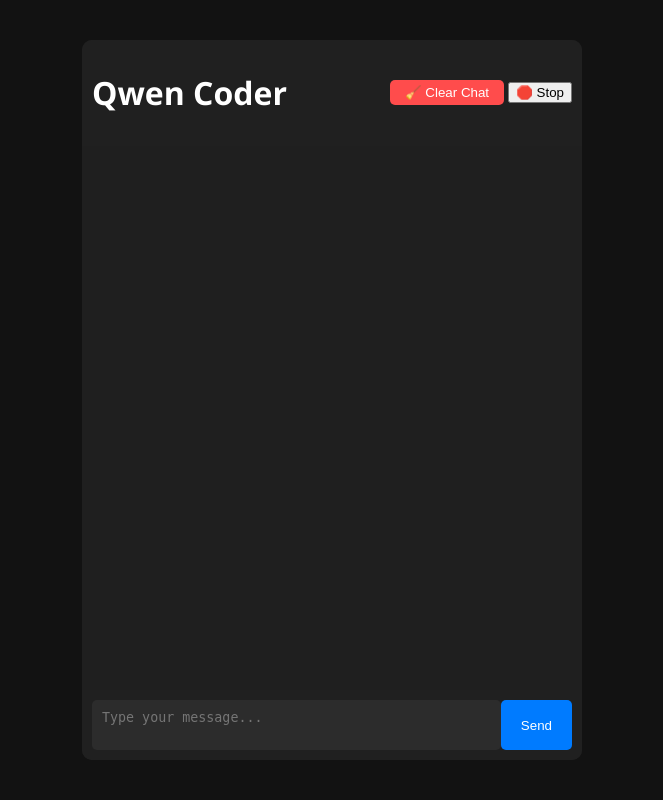
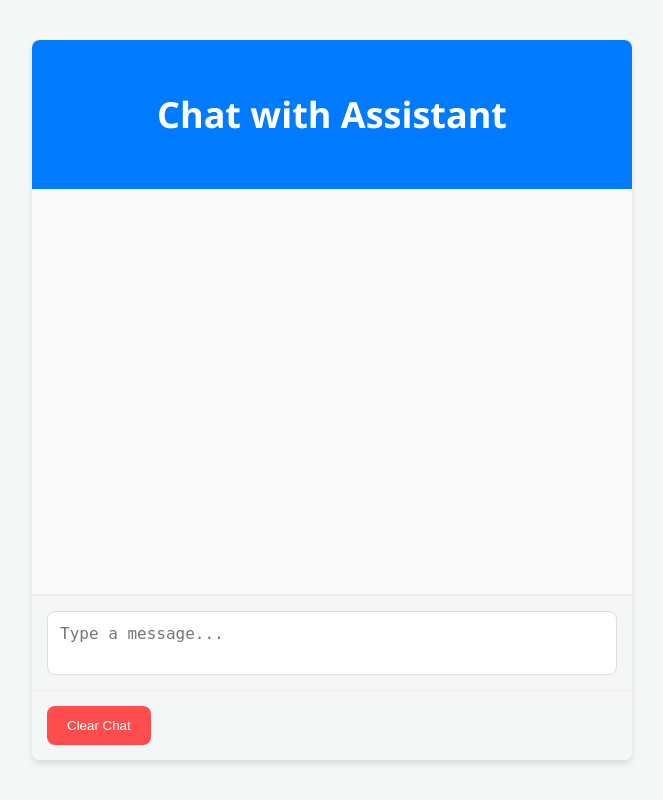
Before and after one commit to rajg2023/TextGen-Chat-WebApplication-Mistralai-Model, a Flask app: page / in a window 1280 px wide. Shown: the whole page, without its empty margins (308-971 px from the left). Run offline with Flask 3, Linux system fonts and the light colour scheme.

Commit message:
Updated chat application with complete response handling and UI improvements

````diff
--- a/app.py
+++ b/app.py
@@ -1,7 +1,7 @@
 import os
 import secrets
 from dotenv import load_dotenv
-from flask import Flask, request, render_template, session, jsonify, Response
+from flask import Flask, request, render_template, session, jsonify
 import requests
 import logging
 import time
@@ -25,7 +25,10 @@ HEADERS = {
 }
 
 # Configure logging
-logging.basicConfig(level=logging.DEBUG)
+logging.basicConfig(level=logging.DEBUG,
+                    format='%(asctime)s %(levelname)s %(message)s',
+                    handlers=[logging.FileHandler("app.log"),
+                              logging.StreamHandler()])
 
 @app.route('/')
 def index():
@@ -34,105 +37,104 @@ def index():
         session['history'] = []
     return render_template('chat.html', history=session['history'])
 
-@app.route('/get_response', methods=['GET', 'POST'])  # Allow both GET and POST requests
+@app.route('/get_response', methods=['POST'])
 def get_response():
-    """Handle both GET and POST requests."""
-    if request.method == 'POST':
-        user_input = request.form.get('prompt', '').strip()
-        if not user_input:
-            logging.warning("Empty prompt received")
-            return jsonify({'error': 'Prompt cannot be empty'}), 400
-    elif request.method == 'GET':
-        user_input = request.args.get('prompt', '').strip()  # Fetch prompt from query string
-        if not user_input:
-            logging.warning("Empty prompt received in GET")
-            return jsonify({'error': 'Prompt cannot be empty'}), 400
+    """Process the user input and send it to HuggingFace model."""
+    user_input = request.form.get('prompt', '').strip()
+    if not user_input:
+        logging.warning("Empty prompt received")
+        return jsonify({'error': 'Prompt cannot be empty'}), 400
 
     if 'history' not in session:
         session['history'] = []
 
     session['history'].append({'role': 'user', 'message': user_input})
 
-    # ⚠️ Limit chat history to avoid context overflow (only last 10 interactions)
-    history_for_api = session['history'][-10:]  # Only keep the last 10 exchanges
+    # Limit chat history to avoid context overflow (only last 5 interactions)
+    history_for_api = session['history'][-5:]  # Only keep the last 5 exchanges
 
+    # Construct the prompt with the entire conversation history
+    messages = [{"role": msg['role'], "content": msg['message']} for msg in history_for_api]
+    prompt = apply_chat_template(messages)
+
+    logging.debug(f"Prompt sent to model: {prompt}")
+
+    # Get the AI response
+    ai_response = get_complete_ai_response(prompt)
+
+    # Add AI response to the session history
+    session['history'].append({'role': 'assistant', 'message': ai_response})
+    session.modified = True  # Ensure session changes are saved
+
+    return jsonify({'message': ai_response})
+
+def apply_chat_template(messages):
+    """Apply the chat template to format the messages."""
     intro_message = (
         "The following is a conversation with an AI assistant.\n"
         "The assistant is helpful, creative, clever, and concise.\n"
     )
+    formatted_messages = "\n".join([f"{msg['role'].capitalize()}: {msg['content']}" for msg in messages])
+    return intro_message + formatted_messages + "\nAssistant:"
 
-    # ⚠️ Enhanced prompt structure for clarity
-    prompt = intro_message + "\n".join(
-        [f"{msg['role'].capitalize()}: {msg['message']}" for msg in history_for_api]
-    ) + "\nAssistant:"
+def get_complete_ai_response(prompt):
+    """Send the prompt to HuggingFace API and return the complete response."""
+    complete_response = ""
+    while True:
+        response_part = get_ai_response(prompt + complete_response)
+        if response_part.endswith("..."):
+            complete_response += response_part[:-3]
+        else:
+            complete_response += response_part
+            break
+    return complete_response
 
-    logging.debug(f"Prompt sent to model: {prompt}")
+def get_ai_response(prompt):
+    """Send the prompt to HuggingFace API and return the response."""
+    try:
+        data = {
+            'inputs': prompt,
+            'parameters': {
+                'max_length': 1000,  # Increase max_length to accommodate longer responses
+                'temperature': 0.7,
+                'top_p': 0.95
+            }
+        }
 
-    # Return a streaming response
-    return Response(stream_response(prompt), content_type='text/event-stream')
+        logging.debug(f"Sending request to HuggingFace API with data: {data}")
+
+        response = requests.post(API_URL, headers=HEADERS, json=data, timeout=60)
+        response.raise_for_status()
+
+        response_json = response.json()
+        logging.debug(f"Received response from HuggingFace API: {response_json}")
+
+        if isinstance(response_json, list) and len(response_json) > 0:
+            generated_text = response_json[0].get('generated_text', 'No response generated.')
+            logging.debug(f"Generated text before processing: {generated_text}")
+            # Remove the user's message from the AI response if it is included
+            if "Assistant:" in generated_text:
+                generated_text = generated_text.split("Assistant:")[-1].strip()
+            logging.debug(f"Generated text after processing: {generated_text}")
+            return generated_text
+        else:
+            logging.warning("No valid response received from HuggingFace API.")
+            return "No valid response received."
+    except requests.exceptions.Timeout:
+        logging.error("Request to HuggingFace API timed out.")
+        return "Error: Request timed out."
+    except requests.exceptions.RequestException as e:
+        logging.error(f"Request to HuggingFace API failed: {e}")
+        return f"Error: {e}"
+    except Exception as e:
+        logging.error(f"Unexpected error: {e}")
+        return f"Error: {e}"
 
 @app.route('/clear', methods=['POST'])
-def clear():
-    """Clear the chat history."""
-    session.pop('history', None)  # Clear chat history from the session
-    return jsonify({'message': 'Chat history cleared'}), 200
-
-def stream_response(prompt, max_loops=10):
-    """Stream the AI's response in real-time using SSE."""
-    for i in range(max_loops):
-        try:
-            data = {
-                'inputs': prompt,
-                'parameters': {
-                    'max_length': 500,  # Generate 500 tokens at a time
-                    'temperature': 0.7,
-                    'top_p': 0.95
-                }
-            }
-
-            logging.info(f"Sending request (loop {i+1})...")
-            response = send_request_with_retries(data)
-            response_json = response.json()
-
-            if isinstance(response_json, list) and len(response_json) > 0:
-                chunk = response_json[0].get('generated_text', '')
-                if 'Assistant:' in chunk:
-                    chunk = chunk.split('Assistant:')[-1].strip()
-
-                logging.debug(f"Received chunk: {chunk}")
-
-                yield f"data: {chunk}\n\n"  # Send the chunk to the client
-
-                # ⚠️ Stop the stream when one of the "end" triggers is detected
-                if chunk.endswith(('.', '!', '?')) or "The End" in chunk:
-                    logging.info("AI finished response.")
-                    break
-
-                prompt = prompt + chunk + "\nAssistant:"
-            else:
-                logging.warning("No valid response received.")
-                break
-
-        except Exception as e:
-            logging.error(f"Error during generation loop {i+1}: {str(e)}")
-            break
-
-def send_request_with_retries(data, retries=3):
-    """Send a request to the HuggingFace API with retry logic."""
-    for attempt in range(retries):
-        try:
-            response = requests.post(API_URL, headers=HEADERS, json=data, timeout=60)
-            response.raise_for_status()
-            return response
-        except requests.exceptions.HTTPError as http_err:
-            logging.error(f"HTTP error occurred: {http_err}")
-            if response.status_code == 429:  # Too Many Requests
-                time.sleep(2 ** attempt)  # Exponential backoff
-        except requests.exceptions.RequestException as req_err:
-            logging.error(f"Request error occurred: {req_err}")
-        except Exception as e:
-            logging.error(f"Unexpected error: {str(e)}")
-    raise Exception("All attempts to contact the Qwen API have failed.")
+def clear_chat():
+    """Clear chat history."""
+    session['history'] = []
+    return jsonify({'status': 'success'})
 
 if __name__ == '__main__':
     app.run(debug=True)
--- a/static/css/style.css
+++ b/static/css/style.css
@@ -1,8 +1,8 @@
 /* General Styles */
 body {
     font-family: 'Segoe UI', Tahoma, Geneva, Verdana, sans-serif;
-    background-color: #121212;
-    color: #fff;
+    background-color: #f4f7f6;
+    color: #333;
     margin: 0;
     height: 100vh;
     display: flex;
@@ -12,104 +12,104 @@ body {
 
 .chat-app {
     width: 100%;
-    max-width: 500px;
+    max-width: 600px;
     height: 90vh;
     display: flex;
     flex-direction: column;
-    border-radius: 10px;
+    border-radius: 8px;
     overflow: hidden;
-    background-color: #1f1f1f;
+    background-color: #fff;
+    box-shadow: 0 4px 6px rgba(0, 0, 0, 0.1);
 }
 
 header {
-    background-color: #202020;
-    padding: 10px;
-    display: flex;
-    justify-content: space-between;
-    align-items: center;
+    background-color: #007bff;
+    padding: 20px;
+    text-align: center;
+    color: #fff;
+    font-size: 24px;
+    font-weight: bold;
 }
 
 .chat-container {
     flex: 1;
     padding: 20px;
     overflow-y: auto;
-    scroll-behavior: smooth;  /* Smooth scrolling */
+    background-color: #f9f9f9;
+    border-bottom: 1px solid #eee;
+    scroll-behavior: smooth;
 }
 
 .message {
     display: flex;
-    margin-bottom: 15px;  /* Adjusted spacing */
-    padding: 5px 0;
+    margin-bottom: 20px;
 }
 
 .message.user .bubble {
     background-color: #007bff;
     color: white;
     align-self: flex-start;
+    max-width: 75%;
 }
 
 .message.assistant .bubble {
     background-color: #444;
     color: white;
     align-self: flex-end;
+    max-width: 75%;
 }
 
 .bubble {
-    padding: 10px 15px;
-    border-radius: 8px;
-    color: #fff;
-    max-width: 80%;  /* Adjusted from 70% */
-}
-
-/* Code block styling */
-pre {
-    background-color: #2c2c2c;
-    padding: 20px;
-    border-radius: 8px;
-    font-size: 14px;
-    color: #fff;
-    margin-top: 10px;
-    white-space: pre-wrap;
+    padding: 12px 18px;
+    border-radius: 15px;
+    font-size: 16px;
+    line-height: 1.5;
     word-wrap: break-word;
-}
-
-code {
-    font-family: 'Courier New', monospace;
 }
 
 form {
     display: flex;
-    padding: 10px;
-    background-color: #202020;
+    padding: 15px;
+    background-color: #f4f7f6;
+    border-top: 1px solid #eee;
+    align-items: center;
+    gap: 10px; /* Add space between elements */
 }
 
 textarea {
     flex: 1;
-    border: none;
-    padding: 10px;
-    border-radius: 5px;
+    border: 1px solid #ddd;
+    padding: 12px;
+    border-radius: 8px;
     resize: none;
-    color: #fff;
-    background-color: #2c2c2c;
+    color: #333;
+    font-size: 16px;
 }
 
 textarea:focus {
     outline: none;
     border: 2px solid #007bff;
-    background-color: #333;
 }
 
-button.send-btn {
+button.send-btn, button.clear-btn {
     background-color: #007bff;
     border: none;
     color: white;
-    padding: 10px 20px;
-    border-radius: 5px;
+    padding: 12px 20px;
+    border-radius: 8px;
     cursor: pointer;
 }
 
-button.send-btn:hover {
+button.send-btn:hover, button.clear-btn:hover {
     background-color: #0056b3;
+}
+
+button.clear-btn {
+    background-color: #ff4c4c;
+}
+
+button.clear-btn:hover {
+    background-color: #e03e3e;
 }
 
 /* Custom Scrollbar */
@@ -118,24 +118,38 @@ button.send-btn:hover {
 }
 
 .chat-container::-webkit-scrollbar-thumb {
-    background-color: #444;
+    background-color: #888;
     border-radius: 4px;
 }
 
 .chat-container::-webkit-scrollbar-track {
-    background: #333;
+    background: #f4f7f6;
 }
 
-/* Clear Button */
-.clear-btn {
-    background-color: #ff4c4c;
-    color: white;
-    padding: 5px 15px;
-    border: none;
-    border-radius: 5px;
-    cursor: pointer;
+/* Typing Indicator */
+.typing-indicator {
+    display: flex;
+    align-items: center;
+    margin-bottom: 20px;
+    color: #888;
 }
 
-.clear-btn:hover {
-    background-color: #e03e3e;
+.typing-indicator::before {
+    content: '';
+    display: inline-block;
+    width: 8px;
+    height: 8px;
+    margin-right: 5px;
+    background-color: #888;
+    border-radius: 50%;
+    animation: blink 1s infinite;
 }
+
+@keyframes blink {
+    0%, 100% {
+        opacity: 1;
+    }
+    50% {
+        opacity: 0;
+    }
+}
--- a/static/js/script.js
+++ b/static/js/script.js
@@ -1,5 +1,7 @@
+document.addEventListener('DOMContentLoaded', () => {
     const form = document.getElementById('chat-form');
     const chatContainer = document.getElementById('chat-container');
+    const promptInput = document.getElementById('prompt');
 
     // Function to simulate typing effect
     function typeMessage(messageElement, message, typingSpeed = 10) {
@@ -17,13 +19,15 @@ function typeMessage(messageElement, message, typingSpeed = 10) {
     // Submit event listener for the form
     form.addEventListener('submit', async (e) => {
         e.preventDefault();
-    const promptInput = document.getElementById('prompt');
         const userInput = promptInput.value;
         if (!userInput) return;
 
         // Add user message to chat
         addMessage('user', userInput);
         promptInput.value = '';
+
+        // Show typing indicator
+        showTypingIndicator();
 
         try {
             const response = await fetch('/get_response', {
@@ -33,6 +37,13 @@ form.addEventListener('submit', async (e) => {
             });
             const data = await response.json();
 
+            // Remove typing indicator
+            removeTypingIndicator();
+
+            if (data.error) {
+                // Handle API errors gracefully
+                addMessage('assistant', data.error);
+            } else {
                 // Create the AI message element
                 const aiMessageElement = document.createElement('div');
                 aiMessageElement.classList.add('message', 'assistant');
@@ -40,8 +51,13 @@ form.addEventListener('submit', async (e) => {
 
                 // Call the typeMessage function to simulate the typing effect for the AI's response
                 typeMessage(aiMessageElement, data.message);
+            }
+
+            // Save chat history to session storage
+            saveChatHistory();
         } catch (error) {
-        addMessage('assistant', 'Error fetching AI response.');
+            console.error('Error fetching AI response:', error);
+            addMessage('assistant', 'Error fetching AI response. Please try again later.');
         }
     });
 
@@ -58,4 +74,53 @@ function addMessage(role, message) {
     document.getElementById('clear-chat').addEventListener('click', async () => {
         await fetch('/clear', { method: 'POST' });
         chatContainer.innerHTML = '';
+        sessionStorage.removeItem('chatHistory'); // Clear session storage
     });
+
+    // Event listener to send text using Enter key
+    promptInput.addEventListener('keydown', (e) => {
+        if (e.key === 'Enter' && !e.shiftKey) {
+            e.preventDefault();
+            form.dispatchEvent(new Event('submit'));
+        }
+    });
+
+    // Load chat history on page load
+    window.addEventListener('load', () => {
+        // Clear chat container before loading the chat history
+        chatContainer.innerHTML = '';
+        // Load the chat history from session storage only if it exists and is not empty
+        const chatHistory = JSON.parse(sessionStorage.getItem('chatHistory')) || [];
+        chatHistory.forEach(message => {
+            addMessage(message.role, message.message);
+        });
+    });
+
+    // Save chat history to session storage
+    function saveChatHistory() {
+        const messages = Array.from(chatContainer.getElementsByClassName('message')).map(messageElement => {
+            const role = messageElement.classList.contains('user') ? 'user' : 'assistant';
+            const messageElementBubble = messageElement.querySelector('.bubble');
+            const message = messageElementBubble ? messageElementBubble.textContent : '';
+            return { role, message };
+        });
+        sessionStorage.setItem('chatHistory', JSON.stringify(messages));
+    }
+
+    // Function to show typing indicator
+    function showTypingIndicator() {
+        const typingIndicator = document.createElement('div');
+        typingIndicator.classList.add('typing-indicator');
+        typingIndicator.innerHTML = 'Assistant is typing...';
+        chatContainer.appendChild(typingIndicator);
+        chatContainer.scrollTop = chatContainer.scrollHeight;
+    }
+
+    // Function to remove typing indicator
+    function removeTypingIndicator() {
+        const typingIndicator = document.querySelector('.typing-indicator');
+        if (typingIndicator) {
+            chatContainer.removeChild(typingIndicator);
+        }
+    }
+});
--- a/templates/chat.html
+++ b/templates/chat.html
@@ -3,150 +3,31 @@
 <head>
     <meta charset="UTF-8">
     <meta name="viewport" content="width=device-width, initial-scale=1.0">
-    <title>Qwen Coder Chat</title>
+    <title>Chat with Assistant</title>
     <link rel="stylesheet" href="{{ url_for('static', filename='css/style.css') }}">
 </head>
 <body>
     <div class="chat-app">
-        <header class="chat-header">
-            <h1>Qwen Coder</h1>
-            <div class="header-buttons">
-                <button id="clear-chat" class="clear-btn">🧹 Clear Chat</button>
-                <button id="stop-chat" class="stop-btn hidden">🛑 Stop</button>
-            </div>
+        <header>
+            <h2>Chat with Assistant</h2>
         </header>
-
-        <main class="chat-container" id="chat-container">
+        <div class="chat-container" id="chat-container">
+            <!-- Chat messages will appear here dynamically -->
             {% for message in history %}
                 <div class="message {{ message.role }}">
-                    <div class="bubble">
-                        {% if message.role == 'assistant' %}
-                            {% if '```' in message.message %}
-                                <pre><code>{{ message.message | e }}</code></pre>
-                            {% else %}
-                                {{ message.message | e }}
-                            {% endif %}
-                        {% else %}
-                            {{ message.message | e }}
-                        {% endif %}
-                    </div>
+                    <div class="bubble">{{ message.message }}</div>
                 </div>
             {% endfor %}
-        </main>
+        </div>
+        <form id="chat-form">
+            <textarea id="prompt" placeholder="Type a message..."></textarea>
 
+        </form>
         <form id="chat-form">
-            <textarea id="prompt" placeholder="Type your message..." required></textarea>
-            <button type="submit" class="send-btn">Send</button>
+
+            <button type="button" class="clear-btn" id="clear-chat">Clear Chat</button>
         </form>
     </div>
-
-    <script>
-        let eventSource;
-
-        const chatForm = document.getElementById('chat-form');
-        const chatContainer = document.getElementById('chat-container');
-        const clearChatButton = document.getElementById('clear-chat');
-        const stopChatButton = document.getElementById('stop-chat');
-        const promptInput = document.getElementById('prompt');
-
-        chatForm.addEventListener('submit', async (e) => {
-            e.preventDefault();
-
-            const prompt = promptInput.value.trim();
-            if (!prompt) return;
-
-            // Display user's message
-            addMessage('user', prompt);
-
-            // Disable form while AI is generating a response
-            disableForm();
-
-            // Show Stop button
-            stopChatButton.classList.remove('hidden');
-
-            // Create an EventSource for live streaming
-            eventSource = new EventSource(`/get_response?prompt=${encodeURIComponent(prompt)}`);
-
-            let assistantResponse = '';
-
-            eventSource.onmessage = function(event) {
-                assistantResponse += event.data;
-                updateAssistantMessage(assistantResponse);
-                autoScroll();
-            };
-
-            eventSource.onerror = function() {
-                console.log('Stream closed');
-                eventSource.close();
-                enableForm();
-                stopChatButton.classList.add('hidden');
-            };
-
-            eventSource.onopen = function() {
-                console.log('Streaming started...');
-            };
-
-            promptInput.value = '';
-        });
-
-        stopChatButton.addEventListener('click', () => {
-            if (eventSource) {
-                eventSource.close();
-                stopChatButton.classList.add('hidden');
-                enableForm();
-            }
-        });
-
-        clearChatButton.addEventListener('click', async () => {
-            const response = await fetch('/clear', { method: 'POST' });
-            if (response.ok) {
-                chatContainer.innerHTML = '';
-            }
-        });
-
-        function addMessage(role, message) {
-            const messageElement = document.createElement('div');
-            messageElement.classList.add('message', role);
-            messageElement.innerHTML = `
-                <div class="bubble">${message}</div>
-            `;
-            chatContainer.appendChild(messageElement);
-            autoScroll();
-        }
-
-        function updateAssistantMessage(message) {
-            let assistantMessageElement = document.getElementById('assistant-message');
-
-            if (!assistantMessageElement) {
-                assistantMessageElement = document.createElement('div');
-                assistantMessageElement.classList.add('message', 'assistant');
-                assistantMessageElement.id = 'assistant-message';
-                assistantMessageElement.innerHTML = `<div class="bubble">${message}</div>`;
-                chatContainer.appendChild(assistantMessageElement);
-            } else {
-                assistantMessageElement.querySelector('.bubble').textContent = message;
-            }
-
-            autoScroll();
-        }
-
-        function autoScroll() {
-            chatContainer.scrollTo({
-                top: chatContainer.scrollHeight,
-                behavior: 'smooth'
-            });
-        }
-
-        function disableForm() {
-            promptInput.disabled = true;
-            chatForm.querySelector('button').disabled = true;
-        }
-
-        function enableForm() {
-            promptInput.disabled = false;
-            chatForm.querySelector('button').disabled = false;
-        }
-    </script>
-
+    <script src="{{ url_for('static', filename='js/script.js') }}"></script>
 </body>
 </html>
````
Also changed, not shown: 1 other file. Lines whose indentation alone changed are shown as unchanged.
